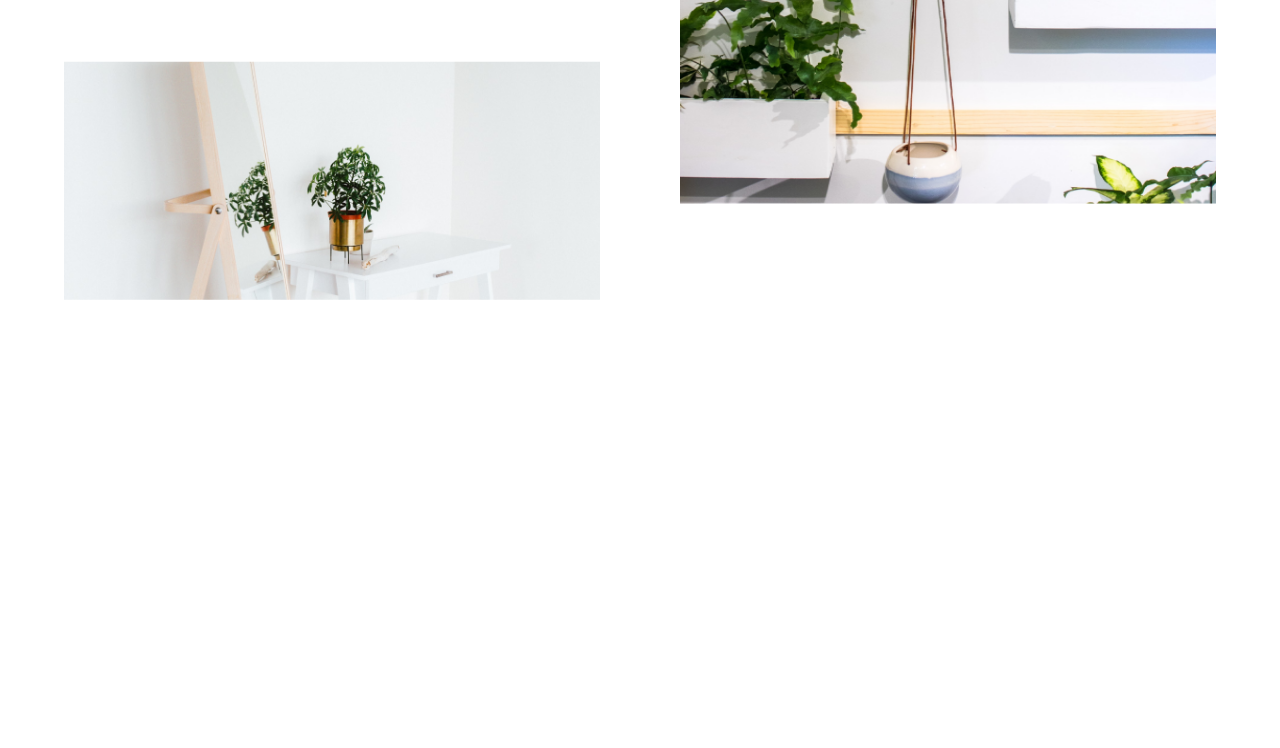
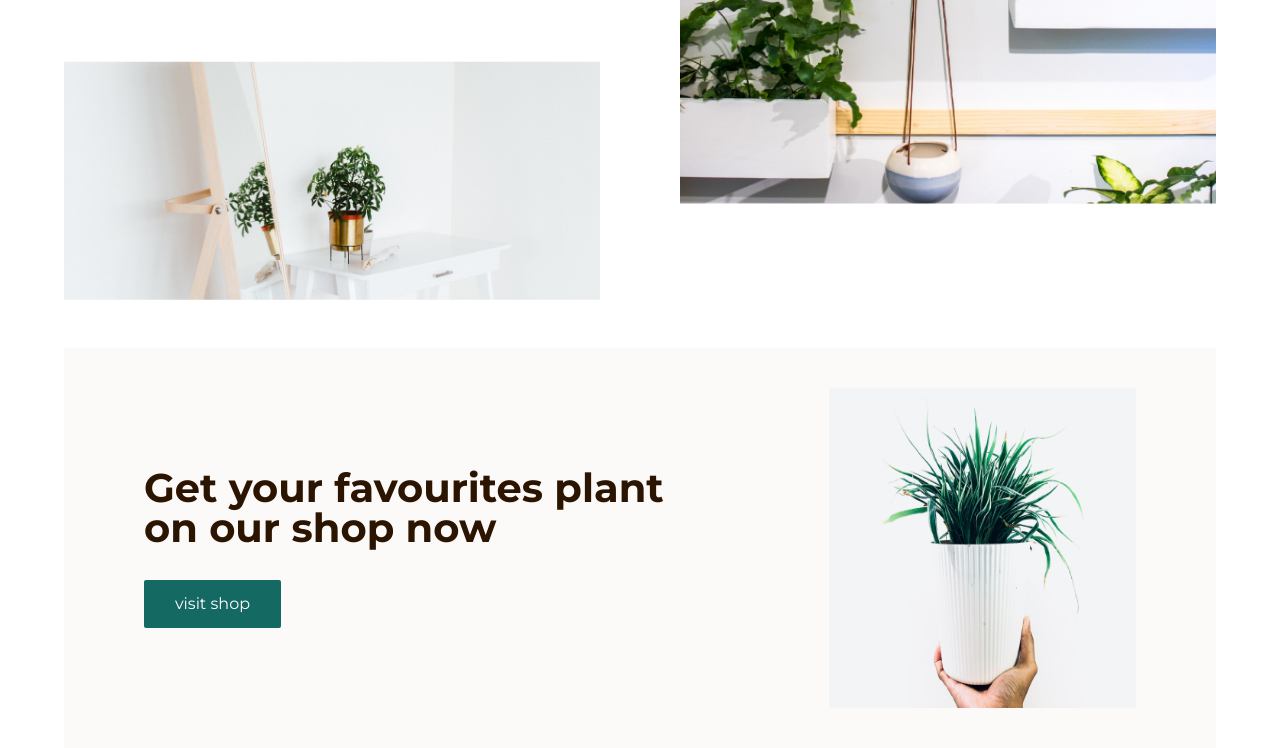
Before and after one commit to naveenkumar-gif/designs, a plain HTML site: page plantShop/green.html in a window 1280 px wide. Shown: the part 1819-2567 px from the top of the page. Before the commit the page ends 2167 px from the top, so only its background shows below. Drawn offline with nearby package versions, Linux system fonts and the light colour scheme; a web font is replaced by a local one.

Commit message:
modified

```diff
--- a/plantShop/green.css
+++ b/plantShop/green.css
@@ -213,3 +213,37 @@ figure {
   width: 100%;
   height: 85%;
 }
+.flex-col-2 {
+  display: flex;
+  justify-content: space-around;
+  align-items: center;
+  background-color: rgb(252, 249, 249);
+  padding: 5rem;
+  height: 50vh;
+}
+.flex-img {
+  width: 40%;
+  height: 40vh;
+}
+.grid {
+  display: flex;
+  justify-content: center;
+  flex-direction: column;
+  gap: 2rem;
+}
+
+.grid-head {
+  width: 80%;
+  font-size: 2.5rem;
+  color: #2c1500;
+}
+
+.grid-link {
+  width: 20%;
+  display: inline;
+  text-align: center;
+  color: #fff;
+  background-color: #156963;
+  padding: 1rem;
+  border-radius: 2px;
+}
--- a/plantShop/green.html
+++ b/plantShop/green.html
@@ -198,6 +198,15 @@
           <img src="./images/main-plant-2.png" alt="" />
         </div>
       </section>
+      <section class="flex-col-2">
+        <div class="grid">
+          <h2 class="grid-head">Get your favourites plant on our shop now</h2>
+          <a class="grid-link" href="#">visit shop</a>
+        </div>
+        <div class="flex-img">
+          <img src="./images/main-plant-4.png" alt="" />
+        </div>
+      </section>
     </main>
   </body>
 </html>
```
